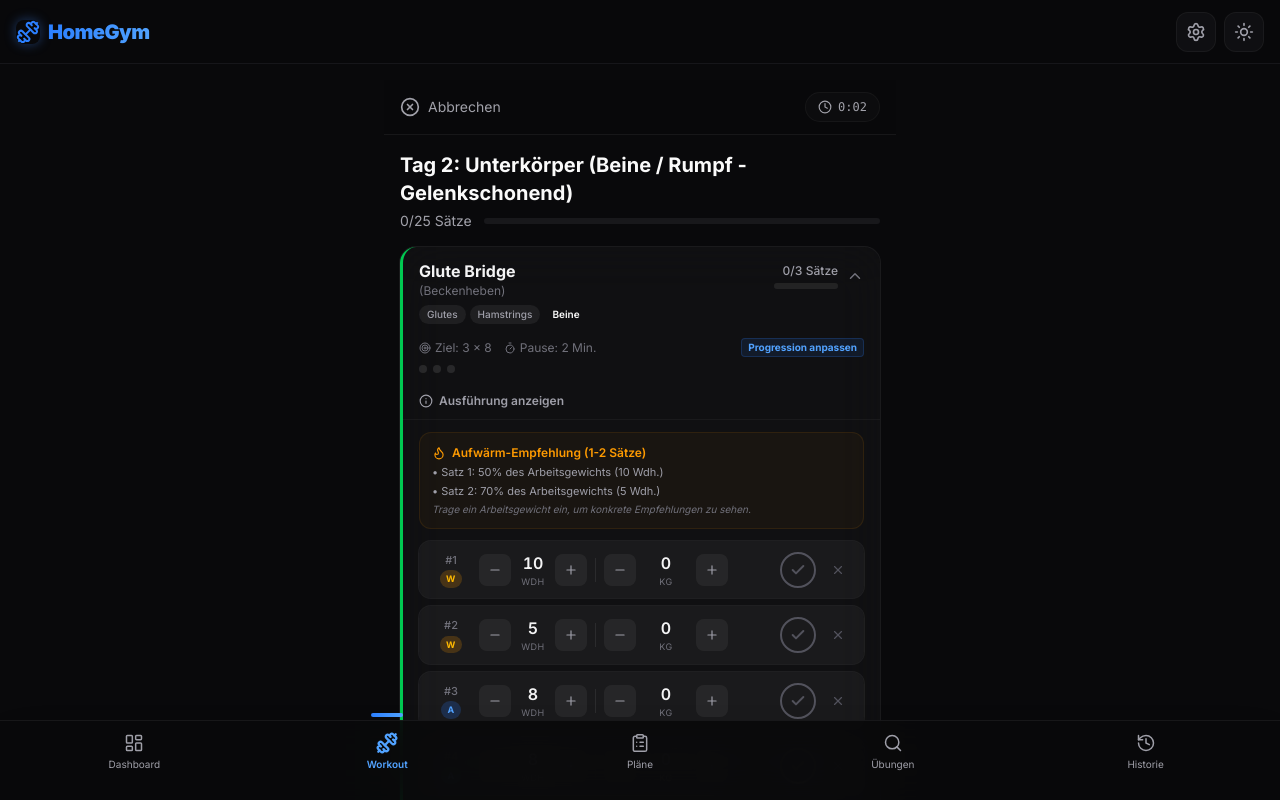
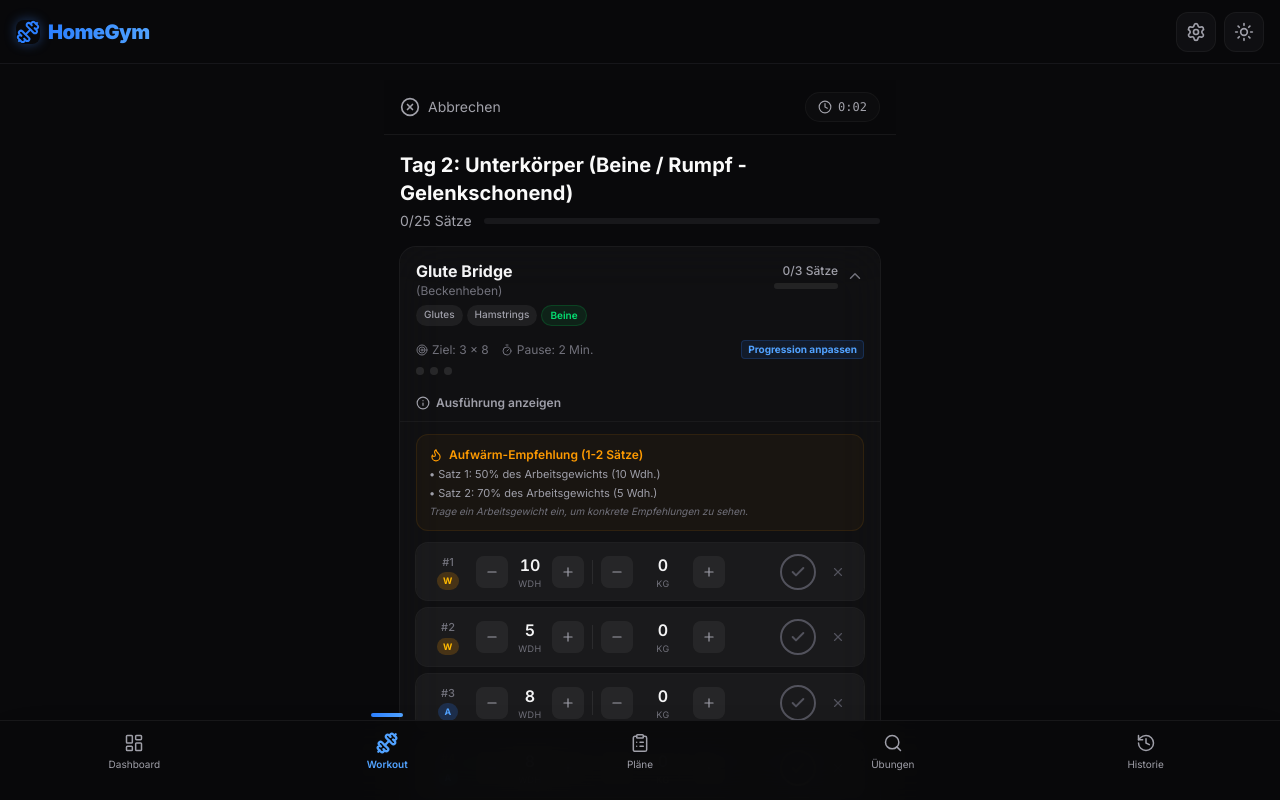
Before and after one commit to plastikjava/HomeGym, a Next.js app: page /workout in a window 1280 px wide. Both pictures are taken after a click on the button 640 px from the left and 360 px from the top of the page. Shown: the top 800 px of the page. Built offline with nearby package versions, Linux system fonts and the light colour scheme.

Commit message:
Fix category badge colors in active ExerciseCard and remove left colored border

```diff
--- a/src/components/workout/ExerciseCard.tsx
+++ b/src/components/workout/ExerciseCard.tsx
@@ -19,6 +19,18 @@ import SetInput from './SetInput';
 import { useExerciseStore } from '@/stores/exerciseStore';
 import { usePlanStore } from '@/stores/planStore';
 import { fetchExerciseGif, getYouTubeEmbedUrl, PROGRESSION_STEPS, ALLOWED_DUMBBELL_WEIGHTS, getPersonalRecord } from '@/lib/api';
+
+const categoryBadgeColors: Record<string, string> = {
+  chest: "bg-red-500/10 text-red-500 border border-red-500/20 dark:text-red-400",
+  back: "bg-blue-500/10 text-blue-500 border border-blue-500/20 dark:text-blue-400",
+  shoulders: "bg-purple-500/10 text-purple-500 border border-purple-500/20 dark:text-purple-400",
+  arms: "bg-amber-500/10 text-amber-500 border border-amber-500/20 dark:text-amber-400",
+  legs: "bg-green-500/10 text-green-500 border border-green-500/20 dark:text-green-400",
+  core: "bg-cyan-500/10 text-cyan-500 border border-cyan-500/20 dark:text-cyan-400",
+  cardio: "bg-pink-500/10 text-pink-500 border border-pink-500/20 dark:text-pink-400",
+  full_body: "bg-teal-500/10 text-teal-500 border border-teal-500/20 dark:text-teal-400",
+  other: "bg-zinc-500/10 text-zinc-500 border border-zinc-500/20 dark:text-zinc-400",
+};
 
 interface ExerciseCardProps {
   exercise: Exercise;
@@ -108,14 +120,12 @@ export default function ExerciseCard({
       ? Math.min(completedSets / totalTargetSets, 1)
       : 0;
 
-  const borderColor = categoryColors[exercise.category] ?? categoryColors.other;
-
   return (
     <motion.div
       layout
       initial={{ opacity: 0, y: 16 }}
       animate={{ opacity: 1, y: 0 }}
-      className={`relative overflow-hidden rounded-2xl bg-white/[0.03] ring-1 ring-white/[0.07] backdrop-blur-xl border-l-[3.5px] ${borderColor}`}
+      className="relative overflow-hidden rounded-2xl bg-white/[0.03] ring-1 ring-white/[0.07] backdrop-blur-xl"
     >
       {/* ─── Header ─────────────────────────────────────────────── */}
       <button
@@ -145,11 +155,9 @@ export default function ExerciseCard({
               </span>
             ))}
             <span
-              className="rounded-full px-2 py-0.5 text-[10px] font-semibold"
-              style={{
-                backgroundColor: `${borderColor}20`,
-                color: borderColor,
-              }}
+              className={`rounded-full px-2 py-0.5 text-[10px] font-semibold border flex-shrink-0 ${
+                categoryBadgeColors[exercise.category] ?? categoryBadgeColors.other
+              }`}
             >
               {categoryLabels[exercise.category]}
             </span>
```
